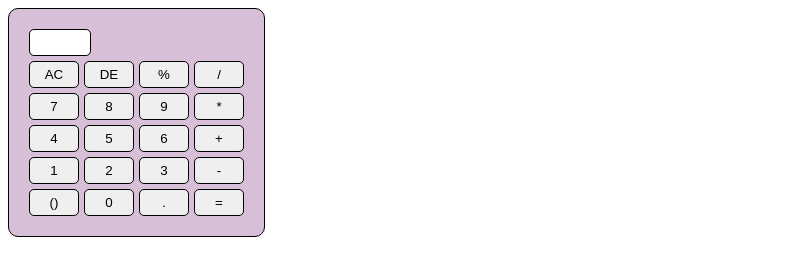
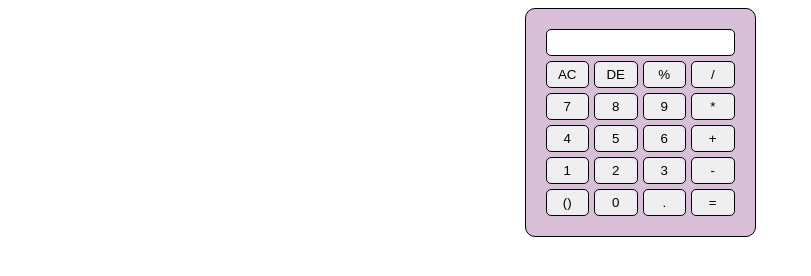
Before and after one commit to rickyyakobuskota23/calculator, a plain HTML site: page index.html in a window 1280 px wide. Shown: the whole page, without its empty margins (0-811 px from the left). Drawn offline with Linux system fonts and the light colour scheme.

Commit message:
Finishing UI

```diff
--- a/index.html
+++ b/index.html
@@ -10,7 +10,7 @@
     <div class="calc-container">
         <div class="calculator">
             <div class="text-container">
-                <input type="text">
+                <input type="text" class="text-display">
             </div>
             <div class="button-container">
                 <input type="button" value="AC">
--- a/style.css
+++ b/style.css
@@ -1,7 +1,10 @@
+body {
+    display: flex;
+    justify-content: center;
+}
 .calc-container {
     padding: 20px;
     border: 0.1px black solid;
-    width: fit-content;
     border-radius: 10px;
     background-color: thistle;
     display: flex;
@@ -15,13 +18,13 @@ html body input {
     border-radius: 5px;
     border: 0.1px black solid;
     padding: 5px;
-    width: 50px;
+    flex: 1;
 }
 .button-container {
     display: flex;
     justify-content: space-between;
     gap: 5px;
 }
-.text-container {
-    width: 100%;
+.text-display {
+    flex: 1;
 }
```
